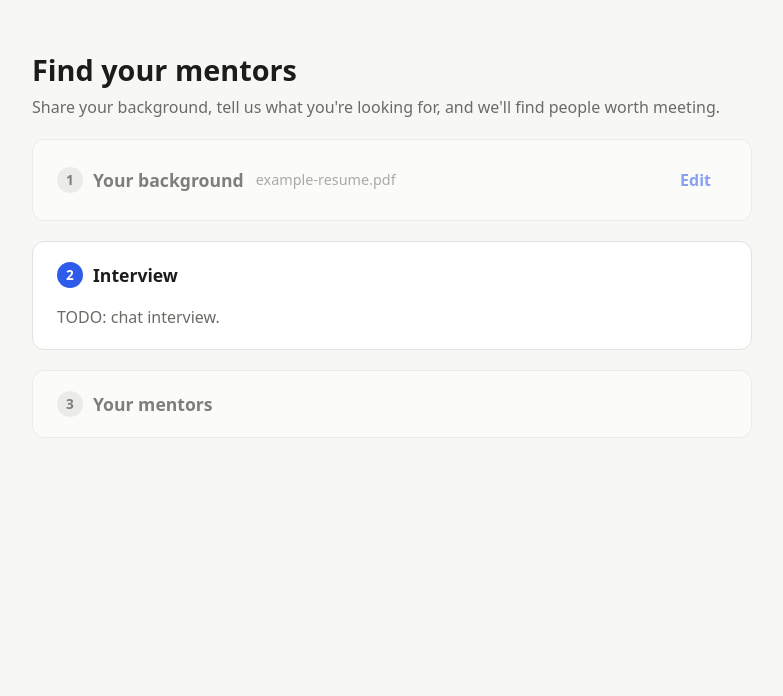
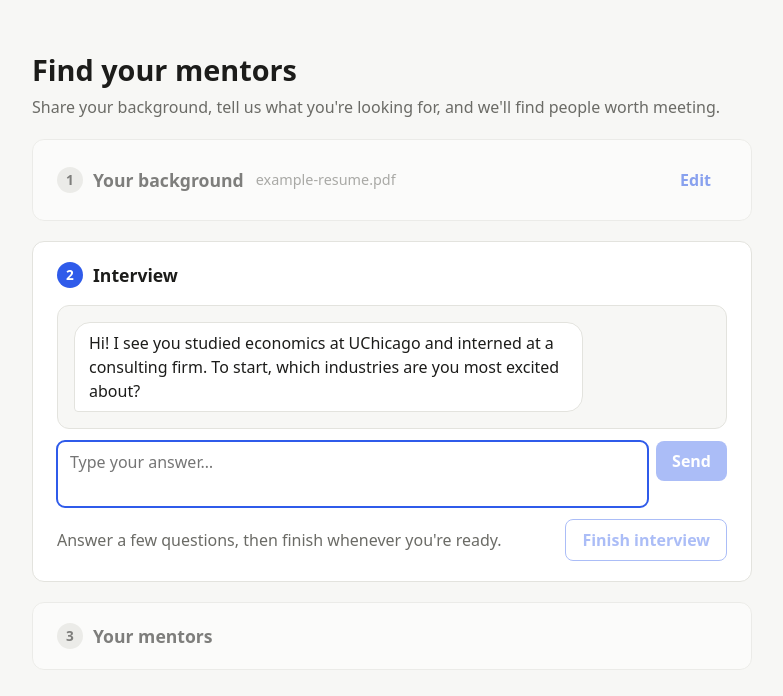
Before and after one commit to CarterT27/third_coast_foundry, a React (Vite) app: page / in a window 1280 px wide. Both pictures are taken after a click on the button "Continue to interview". Shown: the top 696 px of the page, without its empty margins (248-1031 px from the left). Built offline with nearby package versions, Linux system fonts and the light colour scheme; what hono would draw is missing.

Commit message:
interview bubbles

```diff
--- a/src/web/components/Interview.tsx
+++ b/src/web/components/Interview.tsx
@@ -1,24 +1,191 @@
 // OWNER: Carter
 // Build the interview step. Do not change the Props type.
-import type { AppState } from "../../shared/schemas";
+import { Button } from "@base-ui/react/button";
+import { Field } from "@base-ui/react/field";
+import { ScrollArea } from "@base-ui/react/scroll-area";
+import { useCallback, useEffect, useRef, useState, type KeyboardEvent } from "react";
+import type { AppState, ChatMessage } from "../../shared/schemas";
+import { finishInterview, sendInterviewMessage } from "../lib/api";
 
 type Props = {
   interview: AppState["interview"]; // saved messages + whether it's finished
   onChange: () => void; // call after finishing to reload page state
 };
 
+const MIN_ANSWERS_TO_FINISH = 3; // user replies before "Finish interview" unlocks
+const MAX_MESSAGES = 60; // server rejects longer conversations (InterviewBody)
+const MAX_MESSAGE_CHARS = 4000; // server rejects longer messages (ChatMessage)
+
+function errorMessage(err: unknown, fallback: string): string {
+  return err instanceof Error ? err.message : fallback;
+}
+
 /**
- * TODO:
- * - Chat UI seeded from `interview.messages`. If there are none, immediately call
- *   `sendInterviewMessage([], onToken)` so the interviewer opens the conversation.
- * - On send: append the user message, call `sendInterviewMessage(messages, onToken)`
- *   from lib/api and render the reply as tokens stream in. Disable input meanwhile.
- * - "Finish interview" button (enabled after a few exchanges) →
- *   `finishInterview(messages)` then `onChange()`.
- * - This component unmounts when the step collapses: anything that must survive
- *   goes through the API (the server saves messages after each turn), not useState.
- * - When re-opened via Edit after finishing, the user can keep chatting and finish again.
+ * Chat with the interviewer. The server saves the conversation after every turn, so
+ * local state here is only the in-progress view: this component unmounts whenever
+ * the step collapses and re-seeds from `interview.messages` when it reopens.
  */
-export function Interview(_props: Props) {
-  return <p className="muted">TODO: chat interview.</p>;
+export function Interview({ interview, onChange }: Props) {
+  const [messages, setMessages] = useState<ChatMessage[]>(interview.messages);
+  const [reply, setReply] = useState<string | null>(null); // streaming reply; null when idle
+  const [draft, setDraft] = useState("");
+  const [error, setError] = useState<string | null>(null);
+  const [finishing, setFinishing] = useState(false);
+  const viewportRef = useRef<HTMLDivElement>(null);
+  const inputRef = useRef<HTMLTextAreaElement>(null);
+  const opened = useRef(false);
+  const replied = useRef(false); // refocus the composer only after a reply, not on mount
+
+  const streaming = reply !== null;
+  const busy = streaming || finishing;
+  // The last send failed before the interviewer answered: offer a retry instead of new input.
+  const needsReply = messages.length === 0 || messages[messages.length - 1].role === "user";
+  const full = messages.length >= MAX_MESSAGES - 1;
+  const answers = messages.filter((m) => m.role === "user").length;
+
+  const send = useCallback(async (conversation: ChatMessage[]) => {
+    setMessages(conversation);
+    setReply("");
+    setError(null);
+    let text = "";
+    try {
+      await sendInterviewMessage(conversation, (token) => {
+        text += token;
+        setReply(text);
+      });
+      setMessages([...conversation, { role: "assistant", content: text }]);
+      replied.current = true;
+    } catch (err) {
+      setError(errorMessage(err, "The interviewer couldn't reply."));
+    } finally {
+      setReply(null);
+    }
+  }, []);
+
+  // Open the conversation once if nothing has been said yet.
+  useEffect(() => {
+    if (opened.current || interview.messages.length > 0) return;
+    opened.current = true;
+    void send([]);
+  }, [interview.messages.length, send]);
+
+  // Keep the newest message in view as it streams in.
+  useEffect(() => {
+    const viewport = viewportRef.current;
+    if (viewport) viewport.scrollTop = viewport.scrollHeight;
+  }, [messages, reply]);
+
+  // The textarea loses focus while disabled; hand it back once the reply lands.
+  useEffect(() => {
+    if (!streaming && replied.current) inputRef.current?.focus();
+  }, [streaming]);
+
+  const submit = () => {
+    const content = draft.trim();
+    if (!content || busy || needsReply || full) return;
+    setDraft("");
+    void send([...messages, { role: "user", content }]);
+  };
+
+  const onKeyDown = (e: KeyboardEvent) => {
+    if (e.key === "Enter" && !e.shiftKey && !e.nativeEvent.isComposing) {
+      e.preventDefault();
+      submit();
+    }
+  };
+
+  const finish = async () => {
+    setFinishing(true);
+    setError(null);
+    try {
+      await finishInterview(messages);
+      onChange();
+    } catch (err) {
+      setError(errorMessage(err, "Couldn't finish the interview."));
+      setFinishing(false);
+    }
+  };
+
+  return (
+    <div className="stack">
+      <ScrollArea.Root className="chat">
+        <ScrollArea.Viewport ref={viewportRef} className="chat__viewport">
+          <ScrollArea.Content>
+            <ol className="chat__messages" role="log" aria-live="polite" aria-busy={streaming}>
+              {messages.map((m, i) => (
+                <li key={i} className={`bubble bubble--${m.role}`}>
+                  {m.content}
+                </li>
+              ))}
+              {streaming && (
+                <li className="bubble bubble--assistant">
+                  {reply || (
+                    <span className="typing" aria-label="Interviewer is typing">
+                      <span />
+                      <span />
+                      <span />
+                    </span>
+                  )}
+                </li>
+              )}
+            </ol>
+          </ScrollArea.Content>
+        </ScrollArea.Viewport>
+        <ScrollArea.Scrollbar className="chat__scrollbar">
+          <ScrollArea.Thumb className="chat__thumb" />
+        </ScrollArea.Scrollbar>
+      </ScrollArea.Root>
+
+      {error && (
+        <div className="chat__error">
+          <p className="error">{error}</p>
+          {needsReply && (
+            <Button className="button button--secondary" disabled={busy} onClick={() => void send(messages)}>
+              Try again
+            </Button>
+          )}
+        </div>
+      )}
+
+      <form
+        className="composer"
+        onSubmit={(e) => {
+          e.preventDefault();
+          submit();
+        }}
+      >
+        <Field.Root className="composer__field" disabled={busy || needsReply || full}>
+          <Field.Label className="visually-hidden">Your answer</Field.Label>
+          <Field.Control
+            render={<textarea ref={inputRef} rows={2} />}
+            className="composer__input"
+            placeholder={full ? "That's plenty to go on. Finish the interview below." : "Type your answer…"}
+            value={draft}
+            maxLength={MAX_MESSAGE_CHARS}
+            onValueChange={setDraft}
+            onKeyDown={onKeyDown}
+          />
+        </Field.Root>
+        <Button type="submit" className="button" disabled={busy || needsReply || full || !draft.trim()}>
+          Send
+        </Button>
+      </form>
+
+      <div className="chat__footer">
+        <p className="muted">
+          {answers < MIN_ANSWERS_TO_FINISH
+            ? "Answer a few questions, then finish whenever you're ready."
+            : "Finish once you've covered what matters. You can come back and edit later."}
+        </p>
+        <Button
+          className={`button button--secondary${finishing ? " button--busy" : ""}`}
+          disabled={busy || answers < MIN_ANSWERS_TO_FINISH}
+          onClick={() => void finish()}
+        >
+          {finishing && <span className="spinner" />}
+          Finish interview
+        </Button>
+      </div>
+    </div>
+  );
 }
--- a/src/web/styles.css
+++ b/src/web/styles.css
@@ -316,3 +316,170 @@ body {
   font-weight: 600;
   font-size: 0.85rem;
 }
+
+/* ─── Interview chat ────────────────────────────────── */
+.visually-hidden {
+  position: absolute;
+  width: 1px;
+  height: 1px;
+  overflow: hidden;
+  clip: rect(0 0 0 0);
+  white-space: nowrap;
+}
+
+.chat {
+  position: relative;
+  border: 1px solid var(--border);
+  border-radius: var(--radius);
+  background: var(--bg);
+}
+
+.chat__viewport {
+  max-height: 420px;
+  border-radius: var(--radius);
+  outline: none;
+}
+
+.chat__viewport:focus-visible {
+  outline: 2px solid var(--accent);
+  outline-offset: -2px;
+}
+
+.chat__messages {
+  list-style: none;
+  margin: 0;
+  padding: 16px;
+  display: flex;
+  flex-direction: column;
+  gap: 10px;
+  min-height: 120px;
+}
+
+.bubble {
+  max-width: 80%;
+  padding: 8px 14px;
+  border-radius: 16px;
+  white-space: pre-wrap;
+  overflow-wrap: anywhere;
+}
+
+.bubble--assistant {
+  align-self: flex-start;
+  background: var(--surface);
+  border: 1px solid var(--border);
+  border-bottom-left-radius: 4px;
+}
+
+.bubble--user {
+  align-self: flex-end;
+  background: var(--accent);
+  color: var(--accent-text);
+  border-bottom-right-radius: 4px;
+}
+
+.typing {
+  display: inline-flex;
+  gap: 4px;
+  padding: 6px 0;
+}
+
+.typing span {
+  width: 6px;
+  height: 6px;
+  border-radius: 50%;
+  background: var(--muted);
+  animation: typing 1s ease-in-out infinite;
+}
+
+.typing span:nth-child(2) {
+  animation-delay: 0.15s;
+}
+
+.typing span:nth-child(3) {
+  animation-delay: 0.3s;
+}
+
+@keyframes typing {
+  0%,
+  60%,
+  100% {
+    opacity: 0.3;
+    transform: translateY(0);
+  }
+  30% {
+    opacity: 1;
+    transform: translateY(-3px);
+  }
+}
+
+.chat__scrollbar {
+  display: flex;
+  width: 8px;
+  padding: 2px;
+  margin: 4px 0;
+  opacity: 0;
+  transition: opacity 0.2s;
+}
+
+.chat__scrollbar[data-hovering],
+.chat__scrollbar[data-scrolling] {
+  opacity: 1;
+}
+
+.chat__thumb {
+  width: 100%;
+  border-radius: 999px;
+  background: var(--border);
+}
+
+.chat__error {
+  display: flex;
+  align-items: center;
+  gap: 12px;
+}
+
+.composer {
+  display: flex;
+  align-items: flex-end;
+  gap: 8px;
+}
+
+.composer__field {
+  flex: 1;
+}
+
+.composer__input {
+  display: block;
+  width: 100%;
+  resize: none;
+  border: 1px solid var(--border);
+  border-radius: 8px;
+  padding: 8px 12px;
+  font: inherit;
+  color: inherit;
+  background: var(--surface);
+}
+
+.composer__input:focus {
+  outline: 2px solid var(--accent);
+  outline-offset: -1px;
+  border-color: transparent;
+}
+
+.composer__input:disabled {
+  opacity: 0.6;
+  cursor: not-allowed;
+}
+
+.chat__footer {
+  display: flex;
+  align-items: center;
+  justify-content: space-between;
+  gap: 12px;
+}
+
+@media (prefers-reduced-motion: reduce) {
+  .typing span {
+    animation: none;
+  }
+}
```
